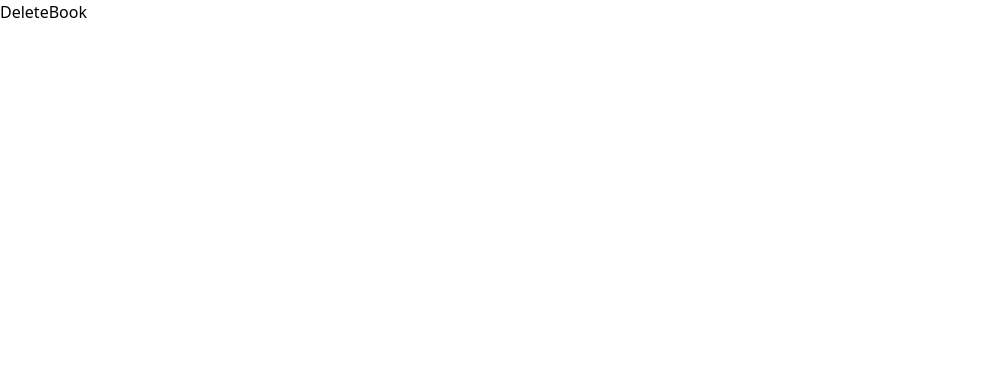
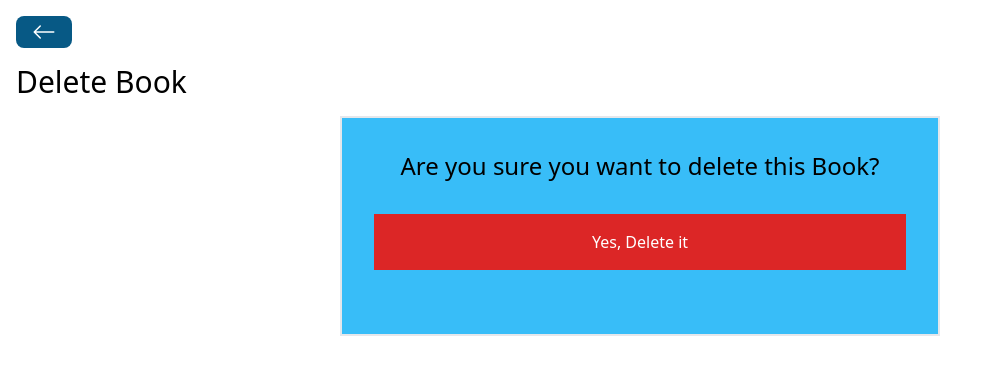
Before and after one commit to wa1ead/MERN-Book-Store, a React (Vite) app in the folder frontend/: page /books/delete/1 in a window 1280 px wide. Shown: the top 374 px of the page, without its empty margins (0-1002 px from the left). Built offline with nearby package versions, Linux system fonts and the light colour scheme.

Commit message:
axios: delete book

```diff
--- a/frontend/src/pages/DeleteBook.jsx
+++ b/frontend/src/pages/DeleteBook.jsx
@@ -1,5 +1,39 @@
-import React from "react";
+import { useState } from "react";
+import axios from "axios";
+import { useParams, useNavigate } from "react-router-dom";
+import BackButton from "../components/BackButton";
+import Spinner from "../components/Spinner";
 
 export default function DeleteBook() {
-  return <div>DeleteBook</div>;
+  const [loading, setLoading] = useState(false);
+  const navigate = useNavigate();
+  const { id } = useParams();
+  const handleDeleteBook = () => {
+    setLoading(true);
+    axios
+      .delete(`http://localhost:5555/books/${id}`)
+      .then(() => {
+        setLoading(false);
+        alert("Book deleted successfully");
+        navigate("/");
+      })
+      .catch((error) => {
+        setLoading(false);
+        console.log(error);
+        alert("There was an error deleting the book, please check console");
+      });
+  };
+  return (
+    <div className="p-4">
+      <BackButton />
+      <h1 className="text-3xl my-4">Delete Book</h1>
+      {loading ? <Spinner /> : ""}
+      <div className="flex flex-col items-center border-2 border-xl bg-sky-400 w-[600px] mx-auto p-8">
+        <h3 className="text-2xl">Are you sure you want to delete this Book?</h3>
+        <button className="bg-red-600 text-white p-4 m-8 w-full">
+          Yes, Delete it
+        </button>
+      </div>
+    </div>
+  );
 }
```
